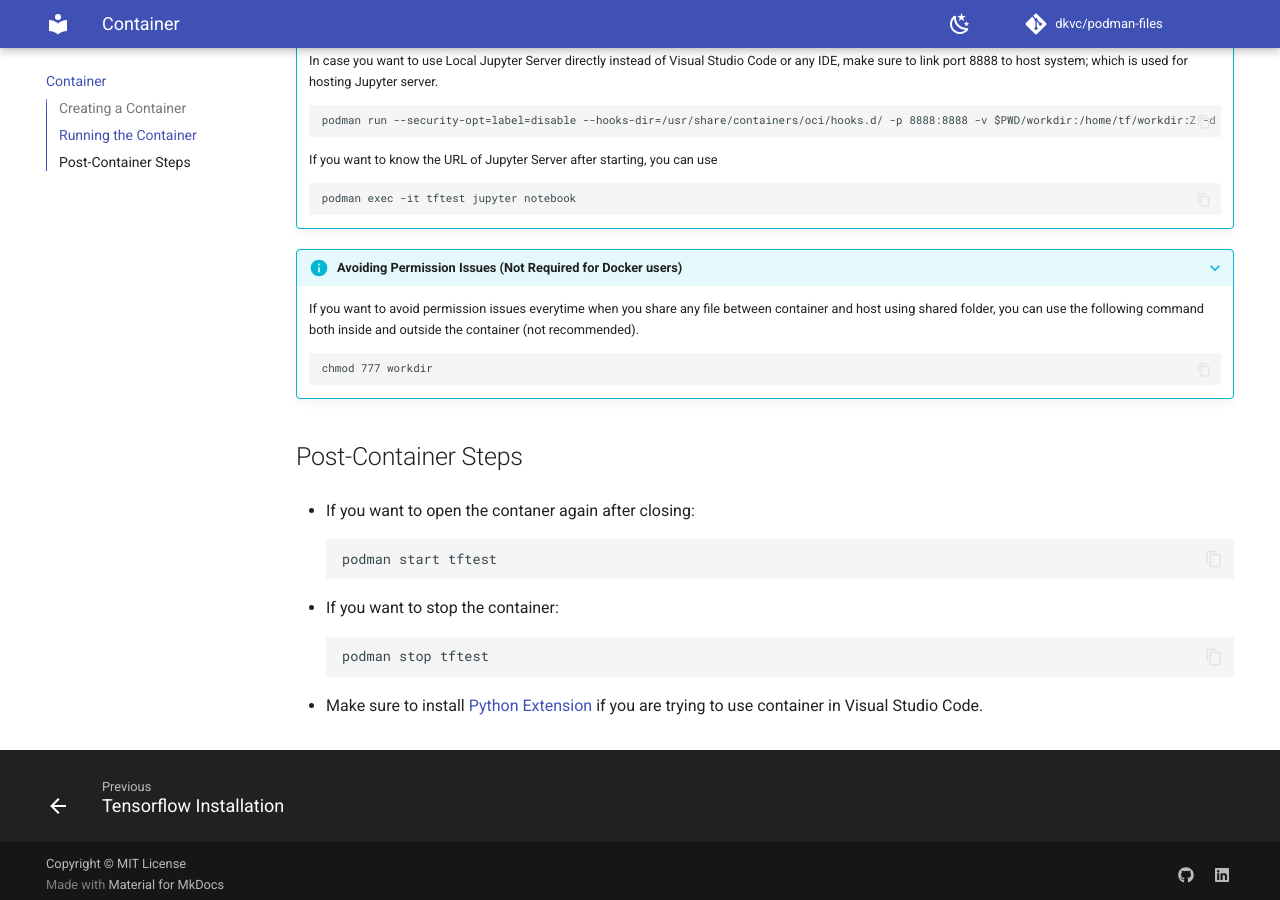
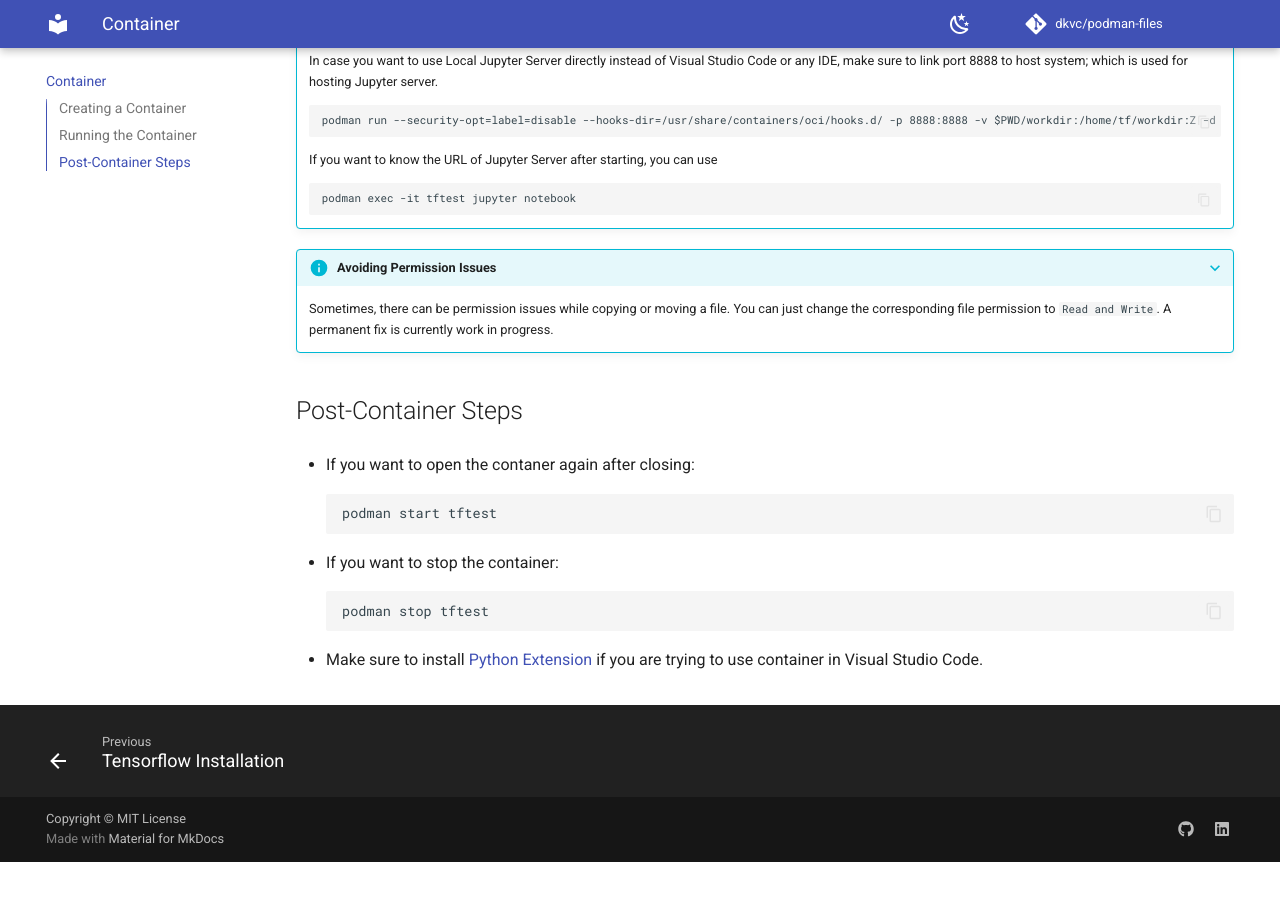
Before and after one commit to dkvc/podman-files, an MkDocs documentation site: the page built from docs/create-container/index.md, in a window 1280 px wide and 900 px high, scrolled down 918 px. Built offline with MkDocs 1.6.1 and Material for MkDocs 9.7.7, drawn with Linux system fonts in a browser that asks for light colours; comment, search, counter and statistics services are not loaded; after the commit the page ends 1780 px from its top, so only the background shows below that.

Commit message:
Change Fix for Permission Issues

````diff
--- a/docs/create-container/index.md
+++ b/docs/create-container/index.md
@@ -33,11 +33,8 @@
     podman exec -it tftest jupyter notebook
     ```
 
-???+ info "Avoiding Permission Issues (Not Required for Docker users)"
-    If you want to avoid permission issues everytime when you share any file between container and host using shared folder, you can use the following command both inside and outside the container (not recommended).
-    ```
-    chmod 777 workdir
-    ```
+???+ info "Avoiding Permission Issues"
+    Sometimes, there can be permission issues while copying or moving a file. You can just change the corresponding file permission to `Read and Write`. A permanent fix is currently work in progress.
 
 ## Post-Container Steps
 - If you want to open the contaner again after closing:
````
